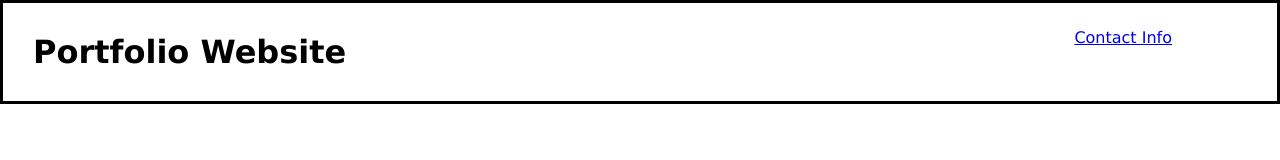
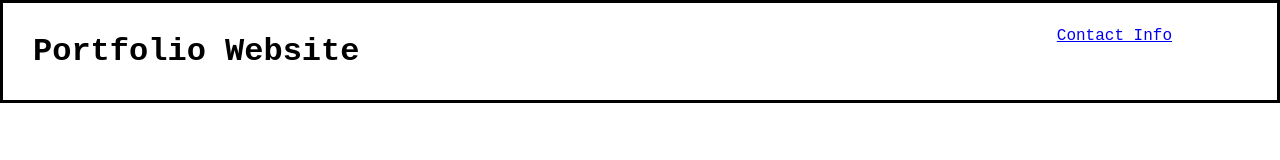
Before and after one commit to average-android/HW02, a plain HTML site: page index.html in a window 1280 px wide. Drawn offline with Linux system fonts and the light colour scheme.

Commit message:
Added main for html, changed font.

```diff
--- a/assets/css/style.css
+++ b/assets/css/style.css
@@ -2,7 +2,7 @@
     box-sizing: border-box;
     padding: 0;
     margin: 0;
-    font-family: "Titillium Web","Lucida Sans Unicode", Arial, sans-serif;
+    font-family: "Courier New","Lucida Sans Unicode", "Arial", "sans-serif";
 }
 
 .nav {
@@ -20,4 +20,9 @@
     margin: -43px;
     margin-right: 75px;
     list-style-type: none;
+    text-decoration: none;
 }
+
+.main {
+
+}
--- a/index.html
+++ b/index.html
@@ -20,4 +20,25 @@
 
         </li>
     </header>
+
+    <main class="main">
+
+    </main>
+
+
+
+
+
+
+
+
+
+
+
+
+
+
+
+
+
 </body>
```
